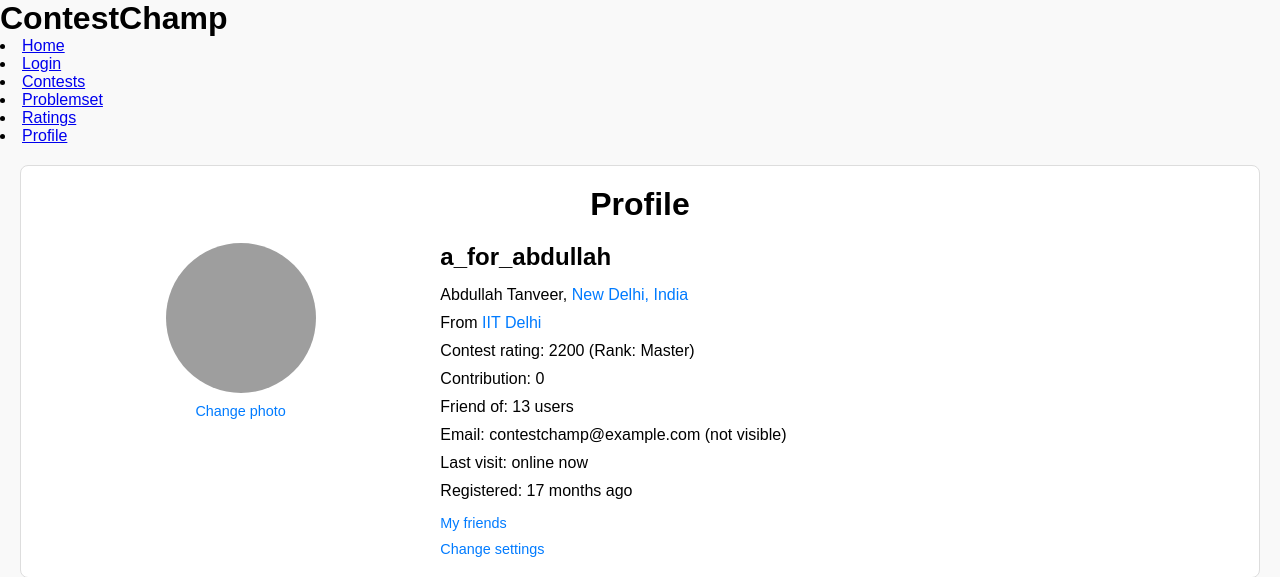
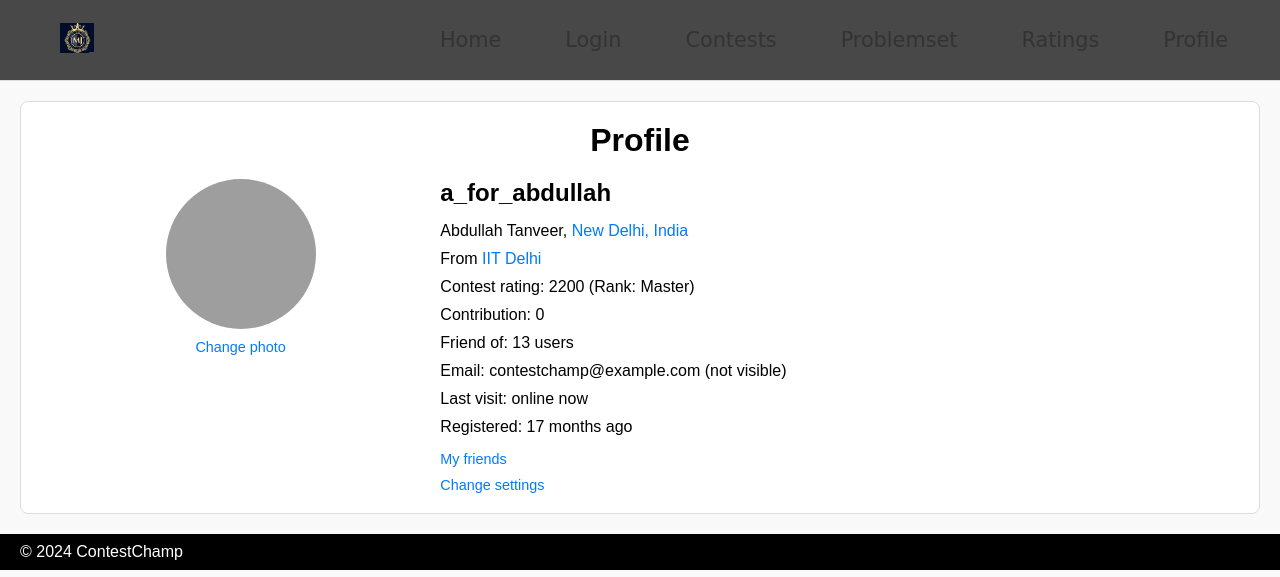
Before and after one commit to Abdullah2281/ContestChamp, a Django app: page /profile in a window 1280 px wide. Shown: the top 577 px of the page. Run offline with Django 5.2, Linux system fonts and the light colour scheme; some web fonts are replaced; grey boxes are pictures that could not be loaded.

Commit message:
Update profile.html

```diff
--- a/templates/profile.html
+++ b/templates/profile.html
@@ -14,14 +14,18 @@
 
 <body>
     <header>
-        <h1>ContestChamp</h1>
-        <nav>
-                 <li class="item"><a href="/" onclick="showSection('home')">Home</a></li>
+          <nav id="navbar">
+            <div id="logo">
+                <img src="{% static 'assets/logo.png' %}" alt="ERR">
+            </div>
+            <ul>
+                <li class="item"><a href="/" onclick="showSection('home')">Home</a></li>
                 <li class="item"><a href="/login" onclick="showSection('login')">Login</a></li>
                 <li class="item"><a href="/contests" onclick="showSection('contests')">Contests</a></li>
                 <li class="item"><a href="/problems" onclick="showSection('problemset')">Problemset</a></li>
                 <li class="item"><a href="/ratings" onclick="showSection('ratings')">Ratings</a></li>
                 <li class="item"><a href="/profile" onclick="showSection('profile')">Profile</a></li>
+            </ul>
         </nav>
     </header>
     <main>
```
